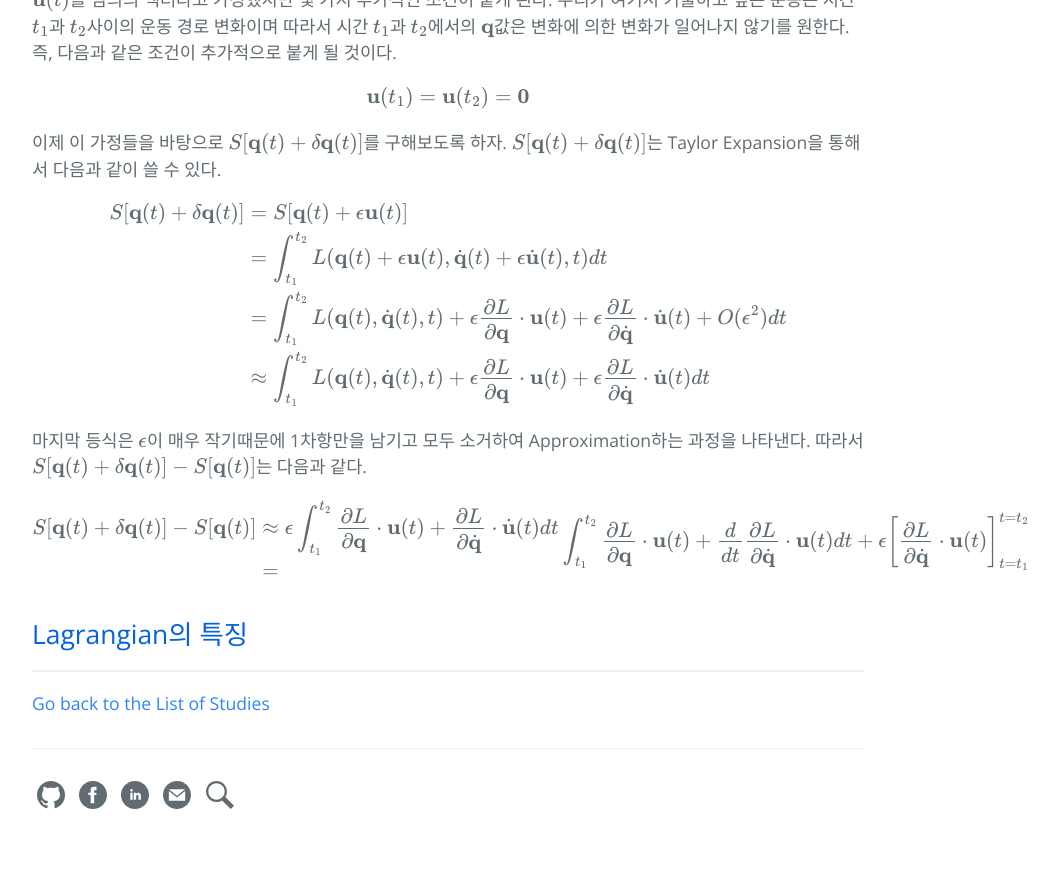
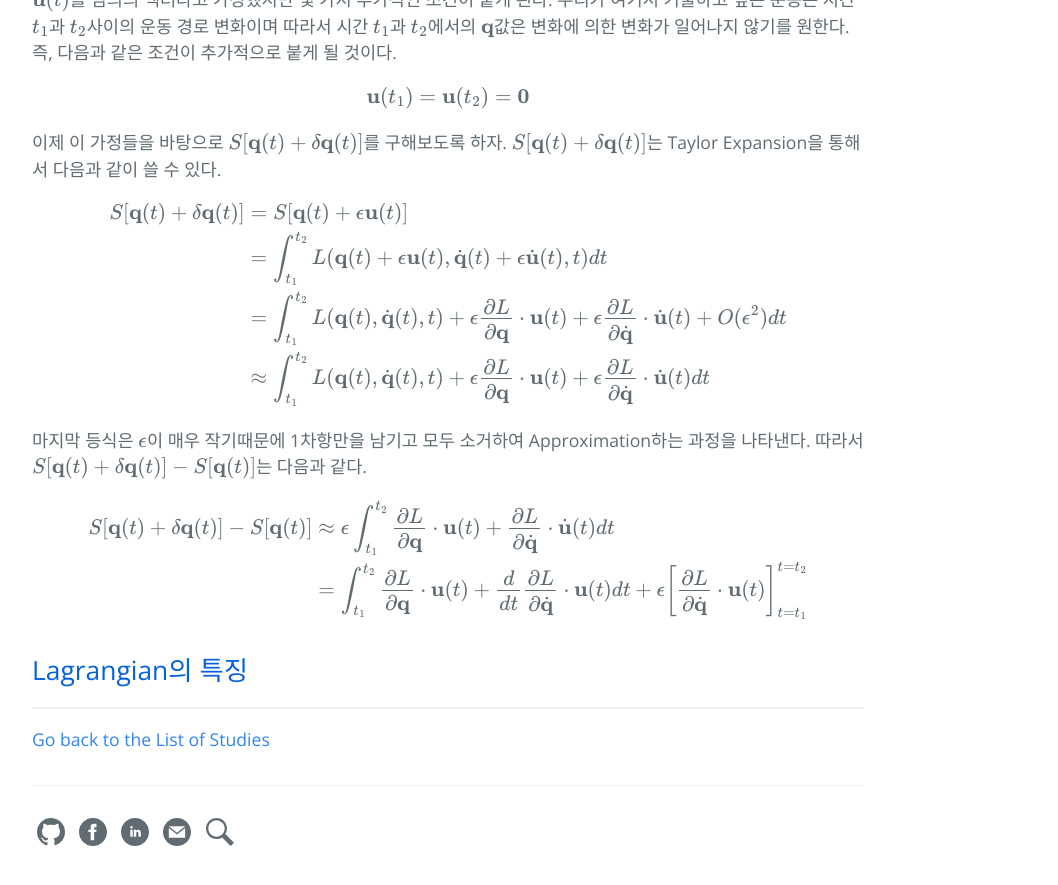
Before and after one commit to hcnoh/hcnoh.github.io, a Jekyll site: the page built from _posts/2019-06-12-euler-lagrange-eq.md, in a window 1280 px wide and 900 px high, scrolled down 2934 px. Shown: the top 885 px of the window, without its empty margins (192-1250 px from the left). Built offline with Jekyll 4.4.1, drawn with Linux system fonts in a browser that asks for light colours; formulas are drawn with MathJax 3; comment, search, counter and statistics services are not loaded; before the commit the page ends 3797 px from its top, so only the background shows below that.

Commit message:
modifed 1 post

```diff
--- a/_posts/2019-06-12-euler-lagrange-eq.md
+++ b/_posts/2019-06-12-euler-lagrange-eq.md
@@ -97,8 +97,8 @@
 \begin{align*}
 S[\mathbf{q}(t)+\delta \mathbf{q}(t)] - S[\mathbf{q}(t)]
 & \approx \epsilon \int_{t_1}^{t_2} \frac{\partial L}{\partial \mathbf{q}} \cdot \mathbf{u}(t) + \frac{\partial L}{\partial \dot{\mathbf{q}}} \cdot \dot{\mathbf{u}}(t) dt \\
-& =
-\end{align*} \int_{t_1}^{t_2} \frac{\partial L}{\partial \mathbf{q}} \cdot \mathbf{u}(t) + \frac{d}{dt}\frac{\partial L}{\partial \dot{\mathbf{q}}} \cdot \mathbf{u}(t) dt + \epsilon \left[ \frac{\partial L}{\partial \dot{\mathbf{q}}} \cdot \mathbf{u}(t) \right]_{t=t_1}^{t=t_2}
+& = \int_{t_1}^{t_2} \frac{\partial L}{\partial \mathbf{q}} \cdot \mathbf{u}(t) + \frac{d}{dt}\frac{\partial L}{\partial \dot{\mathbf{q}}} \cdot \mathbf{u}(t) dt + \epsilon \left[ \frac{\partial L}{\partial \dot{\mathbf{q}}} \cdot \mathbf{u}(t) \right]_{t=t_1}^{t=t_2}
+\end{align*}
 $$
 
 ## Lagrangian의 특징
```
